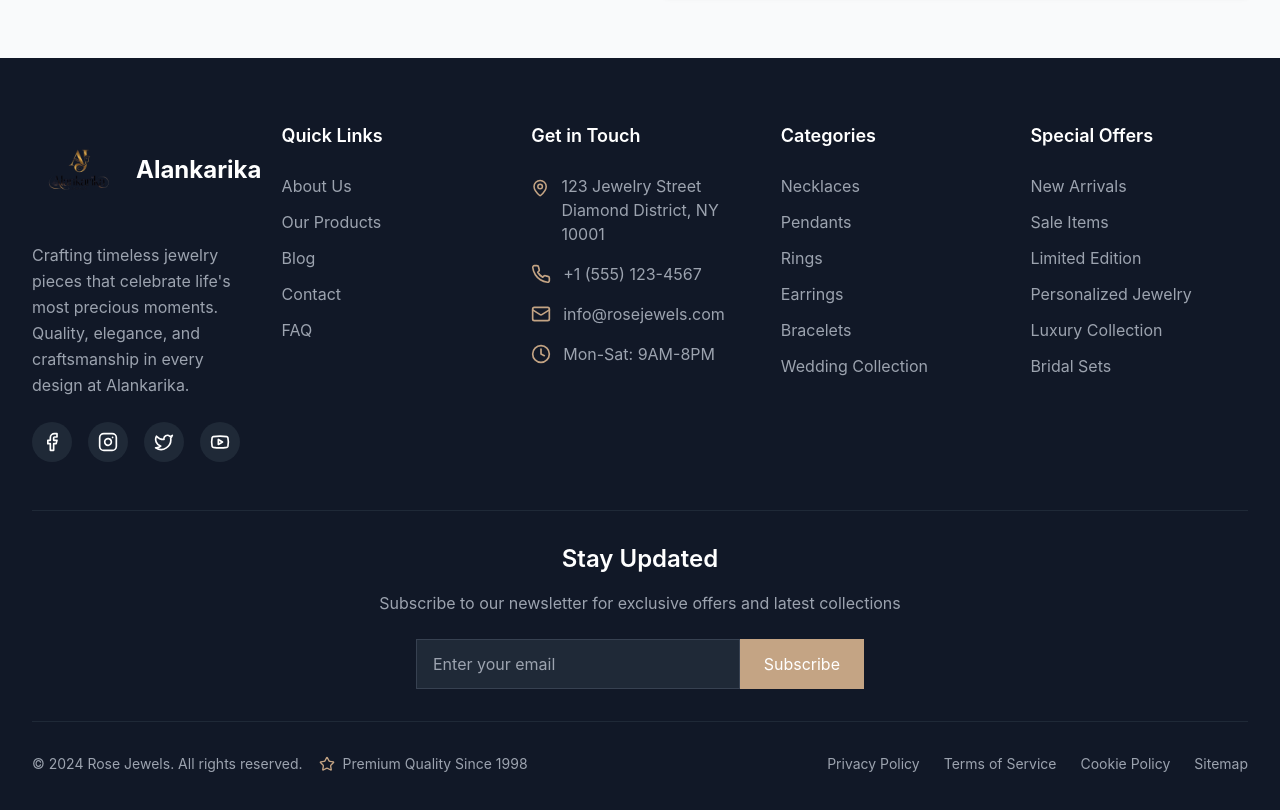
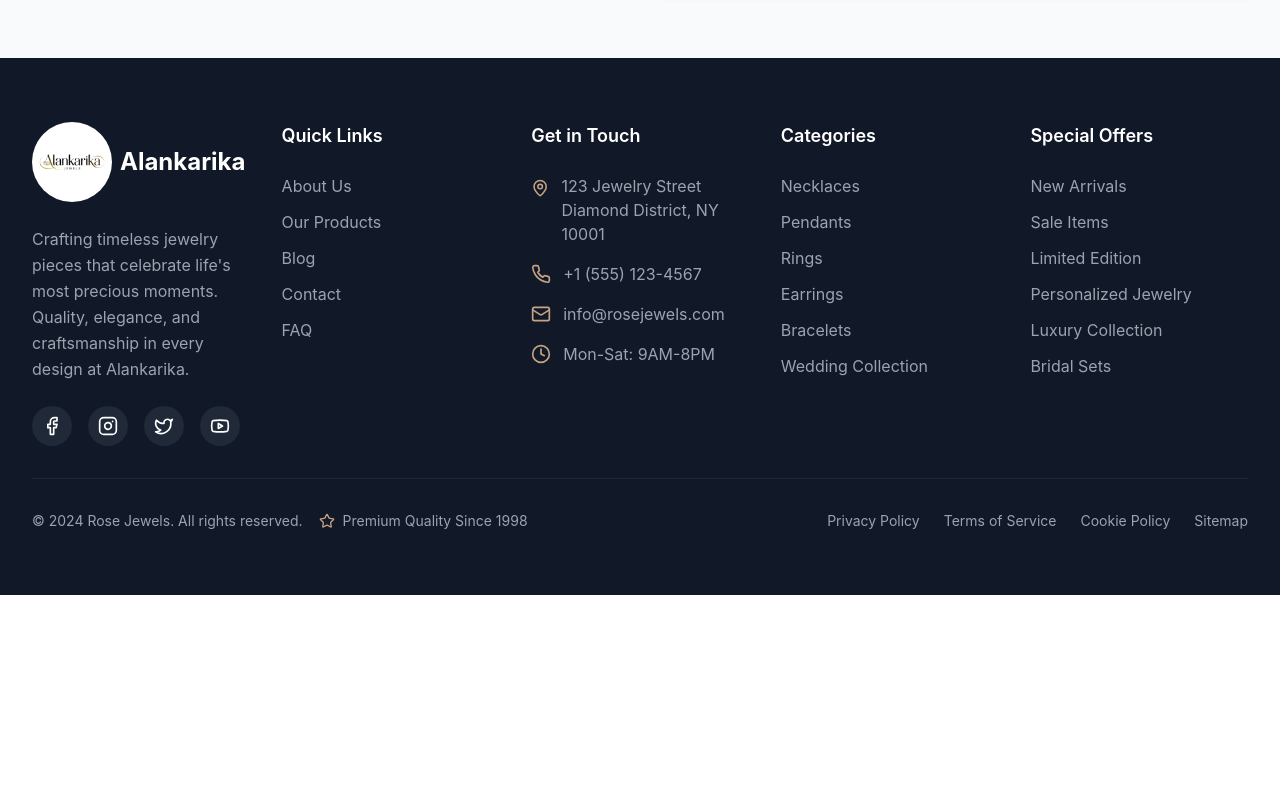
Before and after one commit to alankarika25jewels/ALANKARIKA_WEBSITE, a Next.js app: page /contact in a window 1280 px wide. Shown: the part 880-1690 px from the top of the page. After the commit the page ends 1475 px from the top, so only its background shows below. Built offline with nearby package versions, Linux system fonts and the light colour scheme.

Commit message:
solve the issue

```diff
--- a/app/page.tsx
+++ b/app/page.tsx
@@ -493,7 +493,7 @@ export default function Home() {
 
             <div className="relative animate-fade-in-up" style={{ animationDelay: '0.3s' }}>
               <Image
-                src="/WhatsApp_Image_2025-07-31_at_6.21.52_PM-removebg-preview.png"
+                src="/logoalan-removebg-preview.png"
                 alt="Alankarika Logo"
                 width={800}
                 height={700}
--- a/components/footer.tsx
+++ b/components/footer.tsx
@@ -12,13 +12,15 @@ export default function Footer() {
           {/* Company Info */}
           <div className="space-y-6">
             <div className="flex items-center space-x-2">
-              <Image
-                src="/WhatsApp_Image_2025-07-31_at_6.21.52_PM-removebg-preview.png"
-                alt="Alankarika Logo"
-                width={100}
-                height={100}
-                className="w-24 h-24"
-              />
+              <div className="bg-white rounded-full">
+                <Image
+                  src="/logoalan-removebg-preview.png"
+                  alt="Alankarika Logo"
+                  width={80}
+                  height={80}
+                  className="w-20 h-20"
+                />
+              </div>
               <span className="text-2xl font-bold">Alankarika</span>
             </div>
             <p className="text-gray-400 leading-relaxed">
@@ -188,23 +190,7 @@ export default function Footer() {
           </div>
         </div>
 
-        {/* Newsletter Section */}
-        <div className="border-t border-gray-800 mt-12 pt-8">
-          <div className="text-center mb-8">
-            <h3 className="text-2xl font-semibold mb-4">Stay Updated</h3>
-            <p className="text-gray-400 mb-6">Subscribe to our newsletter for exclusive offers and latest collections</p>
-            <div className="flex max-w-md mx-auto">
-              <input
-                type="email"
-                placeholder="Enter your email"
-                className="flex-1 px-4 py-3 bg-gray-800 border border-gray-700 rounded-l-lg text-white placeholder-gray-400 focus:outline-none focus:border-[#C4A484]"
-              />
-              <button className="px-6 py-3 bg-[#C4A484] text-white rounded-r-lg hover:bg-[#B89474] transition-colors">
-                Subscribe
-              </button>
-            </div>
-          </div>
-        </div>
+
 
         {/* Bottom bar */}
         <div className="border-t border-gray-800 mt-8 pt-8 flex flex-col md:flex-row justify-between items-center">
--- a/components/header.tsx
+++ b/components/header.tsx
@@ -19,7 +19,7 @@ export default function Header() {
           {/* Logo */}
           <Link href="/" className="flex items-center space-x-2 -ml-32">
             <Image
-              src="/WhatsApp_Image_2025-07-31_at_6.21.52_PM-removebg-preview.png"
+              src="/logoalan-removebg-preview.png"
               alt="Alankarika Logo"
               width={120}
               height={120}
--- a/components/instagram-carousel.tsx
+++ b/components/instagram-carousel.tsx
@@ -218,7 +218,7 @@ const InstagramCarousel = () => {
             <div className="flex items-center">
               <div className="w-10 h-10 rounded-full border-2 border-yellow-400 mr-3 overflow-hidden">
                 <Image
-                  src="/WhatsApp_Image_2025-07-31_at_6.21.52_PM-removebg-preview.png"
+                  src="/logoalan-removebg-preview.png"
                   alt="Alankarika"
                   width={60}
                   height={60}
--- a/components/navbar.tsx
+++ b/components/navbar.tsx
@@ -18,11 +18,11 @@ export default function Navbar() {
           {/* Logo */}
           <Link href="/" className="flex items-center space-x-0.5 -ml-20">
   <Image
-    src="/WhatsApp_Image_2025-07-31_at_6.21.52_PM-removebg-preview.png"
+    src="/logoalan-removebg-preview.png"
     alt="Alankarika Logo"
     width={80}
     height={80}
-    className="w-20 h-20 object-contain scale-[1.8] -translate-y-1"
+    className="w-20 h-20 object-contain scale-[2.8] translate-y-1"
   />
 
 </Link>
```
Also changed, not shown: public/logoalan-removebg-preview.png (added).
